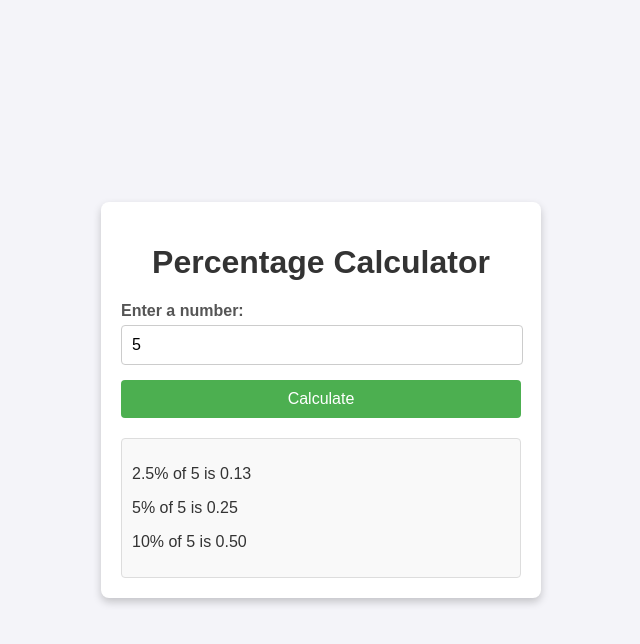
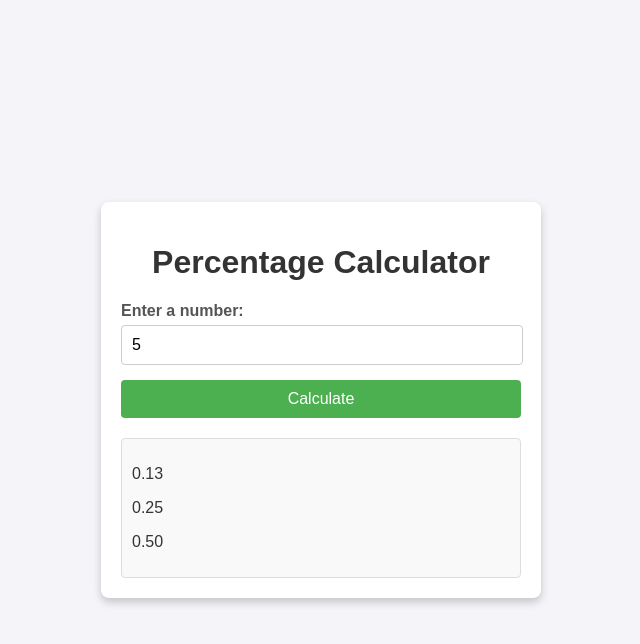
Before and after one commit to yamahasbr25/sedekah, a plain HTML site: page index.html in a window 1280 px wide. Both pictures are taken after typing "5" into the empty fields and a click on the button "Calculate". Shown: the whole page, without its empty margins (319-959 px from the left). Drawn offline with Linux system fonts and the light colour scheme.

Commit message:
Update index.html

```diff
--- a/index.html
+++ b/index.html
@@ -87,9 +87,9 @@
             const number = parseFloat(numberInput);
 
             if (!isNaN(number)) {
-                document.getElementById('result25').textContent = `2.5% of ${number} is ${(number * 0.025).toFixed(2)}`;
-                document.getElementById('result50').textContent = `5% of ${number} is ${(number * 0.05).toFixed(2)}`;
-                document.getElementById('result100').textContent = `10% of ${number} is ${(number * 0.1).toFixed(2)}`;
+                document.getElementById('result25').textContent = (number * 0.025).toFixed(2);
+                document.getElementById('result50').textContent = (number * 0.05).toFixed(2);
+                document.getElementById('result100').textContent = (number * 0.1).toFixed(2);
             } else {
                 document.getElementById('outputContainer').textContent = 'Please enter a valid number.';
             }
```
